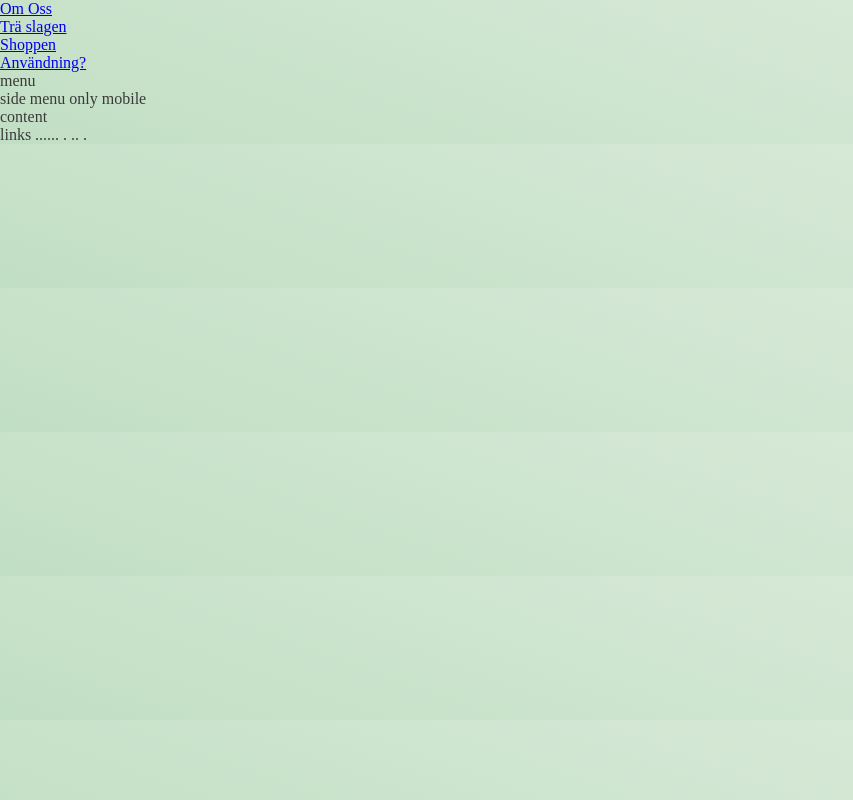
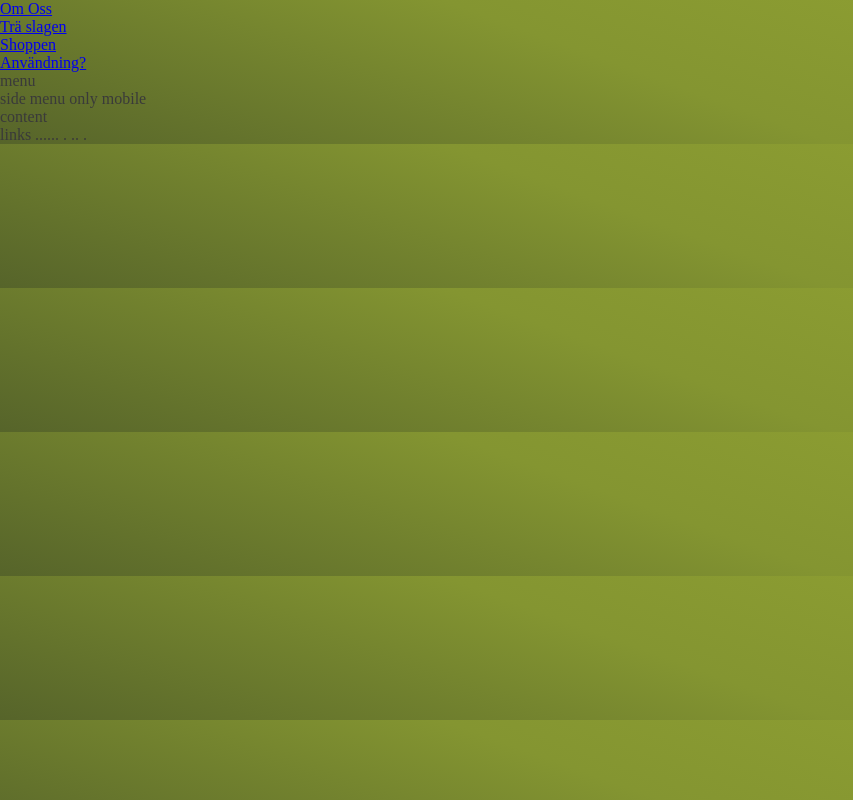
Before and after one commit to Moonchichiii/free, a plain HTML site: page index.html in a window 1280 px wide. Shown: the whole page, without its empty margins (0-853 px from the left). Drawn offline with Linux system fonts and the light colour scheme.

Commit message:
basic css

```diff
--- a/assets/css/style.css
+++ b/assets/css/style.css
@@ -4,7 +4,10 @@
 }
 
 body {
-    background-image: linear-gradient(20deg
-        , #c1dfc4 0%, #deecdd 100%);
+    background-image: linear-gradient(
+        20deg,
+        #56642A,
+        #849531,
+        #92A332);
     color:#3a3a3a;
 }
```
